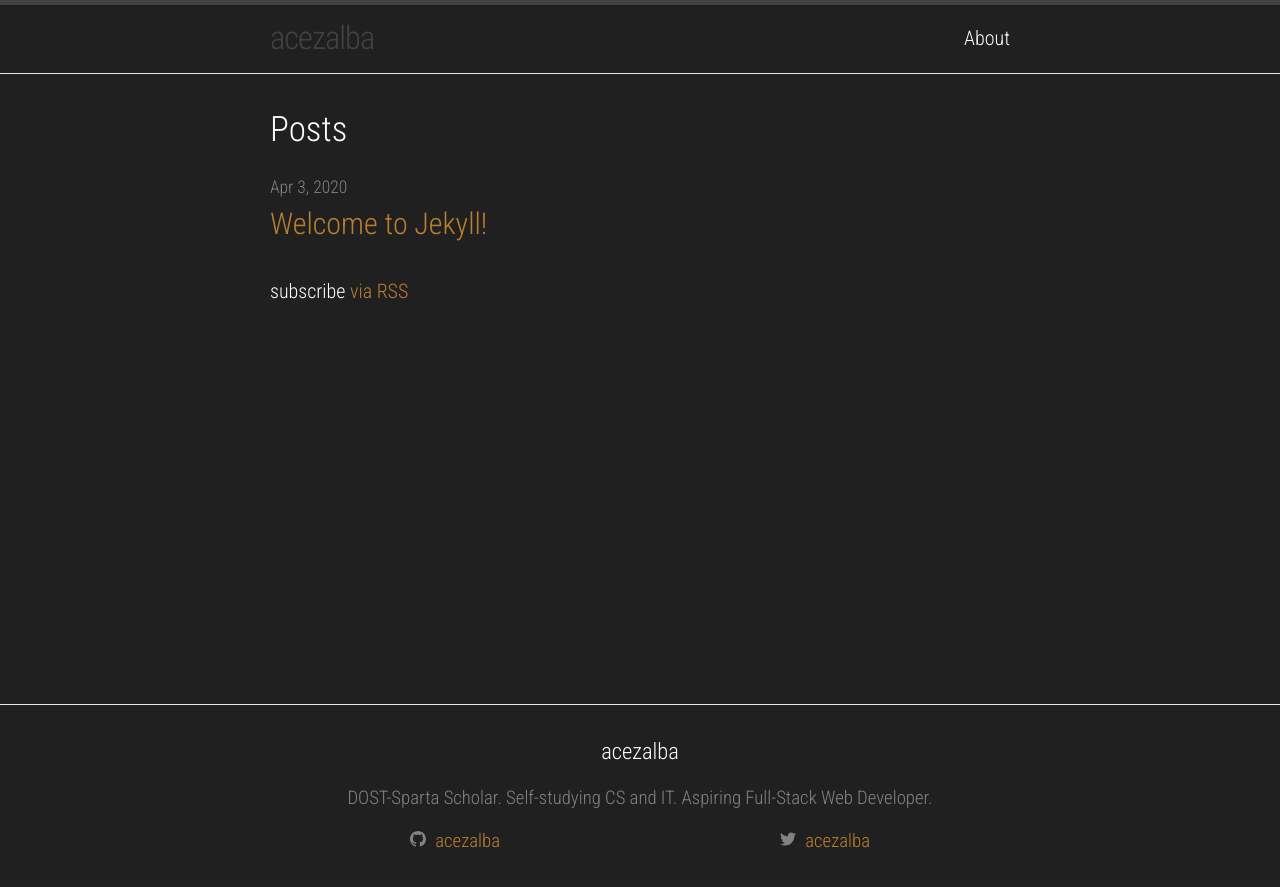
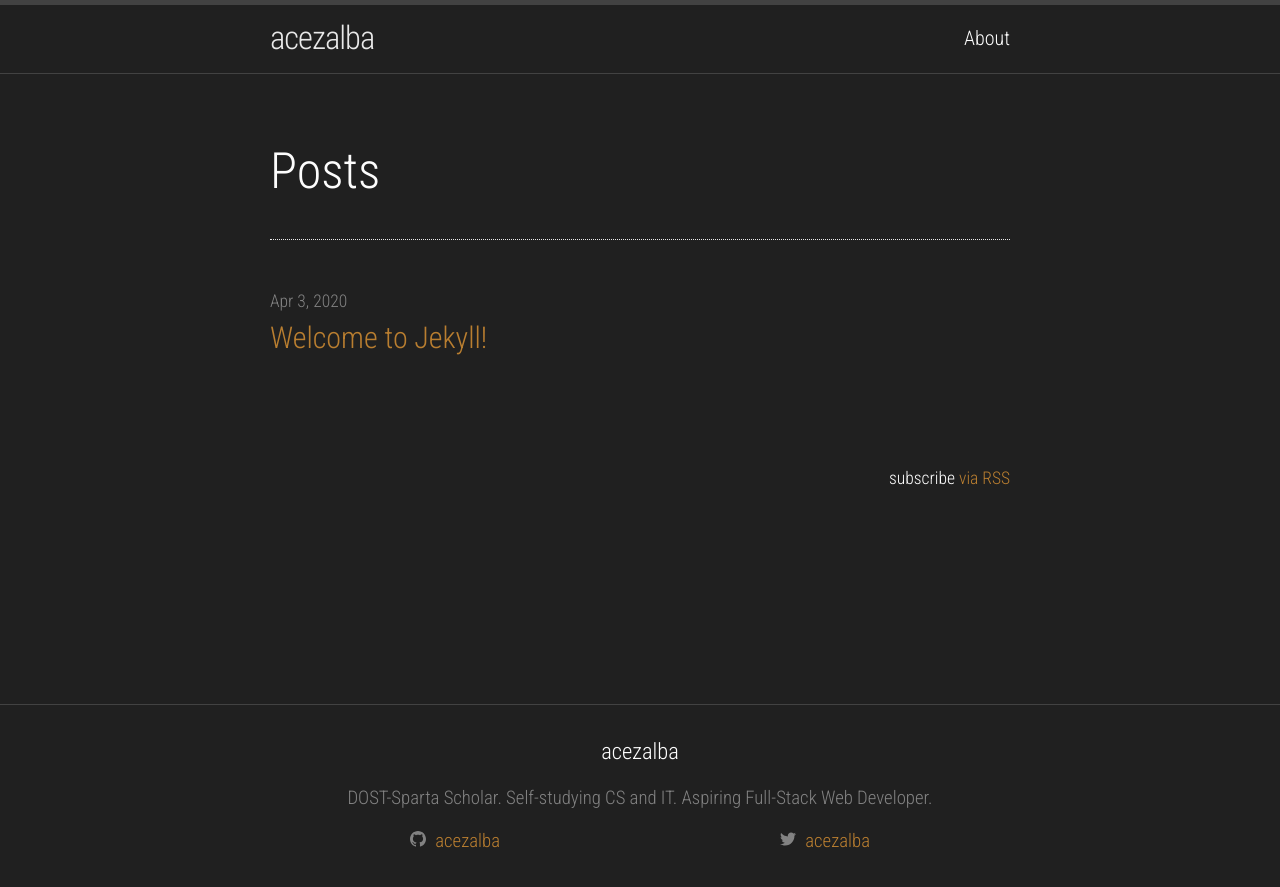
Before and after one commit to acezalba/acezalba.github.io, a Jekyll site: the page built from index.markdown, in a window 1280 px wide. Shown: the top 887 px of the page. Built offline with Jekyll 4.4.1, drawn with Linux system fonts in a browser that asks for light colours.

Commit message:
customized homepage

```diff
--- a/_layouts/home.html
+++ b/_layouts/home.html
@@ -1,5 +1,6 @@
 ---
 layout: default
+list_title: Notes
 ---
 
 <div class="home">
--- a/assets/css/style.css
+++ b/assets/css/style.css
@@ -217,7 +217,7 @@ table td {
  */
 .site-header {
   border-top: 5px solid #424242;
-  border-bottom: 1px solid #e8e8e8;
+  border-bottom: 1px solid #424242;
   min-height: 55.95px;
   position: relative;
 }
@@ -231,7 +231,7 @@ table td {
   float: left;
 }
 .site-title, .site-title:visited {
-  color: #424242;
+  color: #e8e8e8;
 }
 
 .site-nav {
@@ -303,7 +303,7 @@ table td {
  * Site footer
  */
 .site-footer {
-  border-top: 1px solid #e8e8e8;
+  border-top: 1px solid #424242;
   padding: 30px 0;
 }
 
@@ -367,12 +367,15 @@ table td {
 }
 
 .post-list-heading {
-  font-size: 35px;
+  font-size: 50px;
+  padding: 30px 0;
+  border-bottom: 1px dotted #e8e8e8;
 }
 
 .post-list {
   margin-left: 0;
   list-style: none;
+  padding: 30px 0;
 }
 .post-list > li {
   margin-bottom: 30px;
@@ -435,6 +438,12 @@ table td {
   .post-content h4 {
     font-size: 22.5px;
   }
+}
+
+.rss-subscribe {
+  font-size: 17.5px;
+  text-align: right;
+  padding: 30px 0;
 }
 
 /**
```
Also changed, not shown: _sass/partials/_layout.scss (+13 -4 lines), 1 other file.
